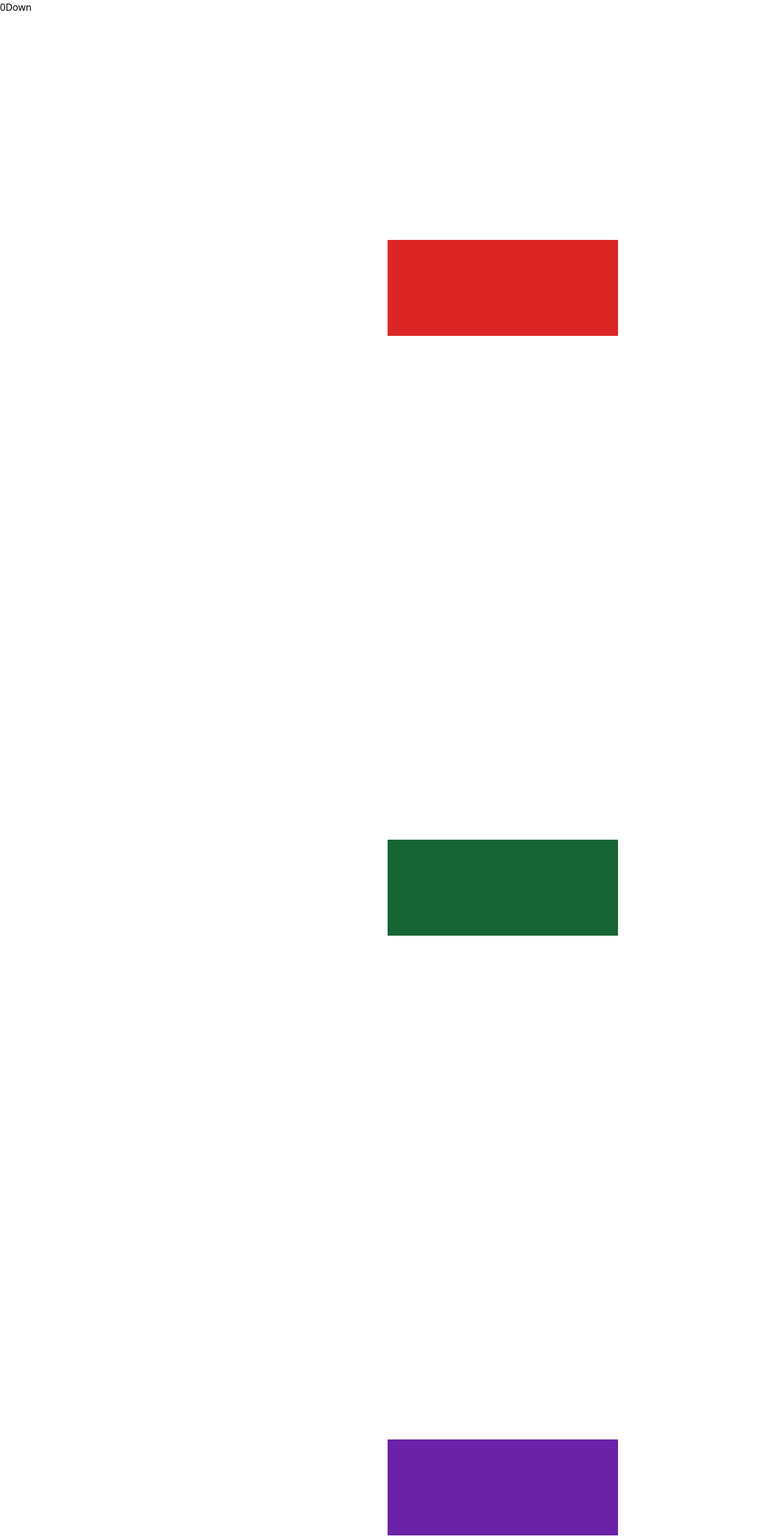
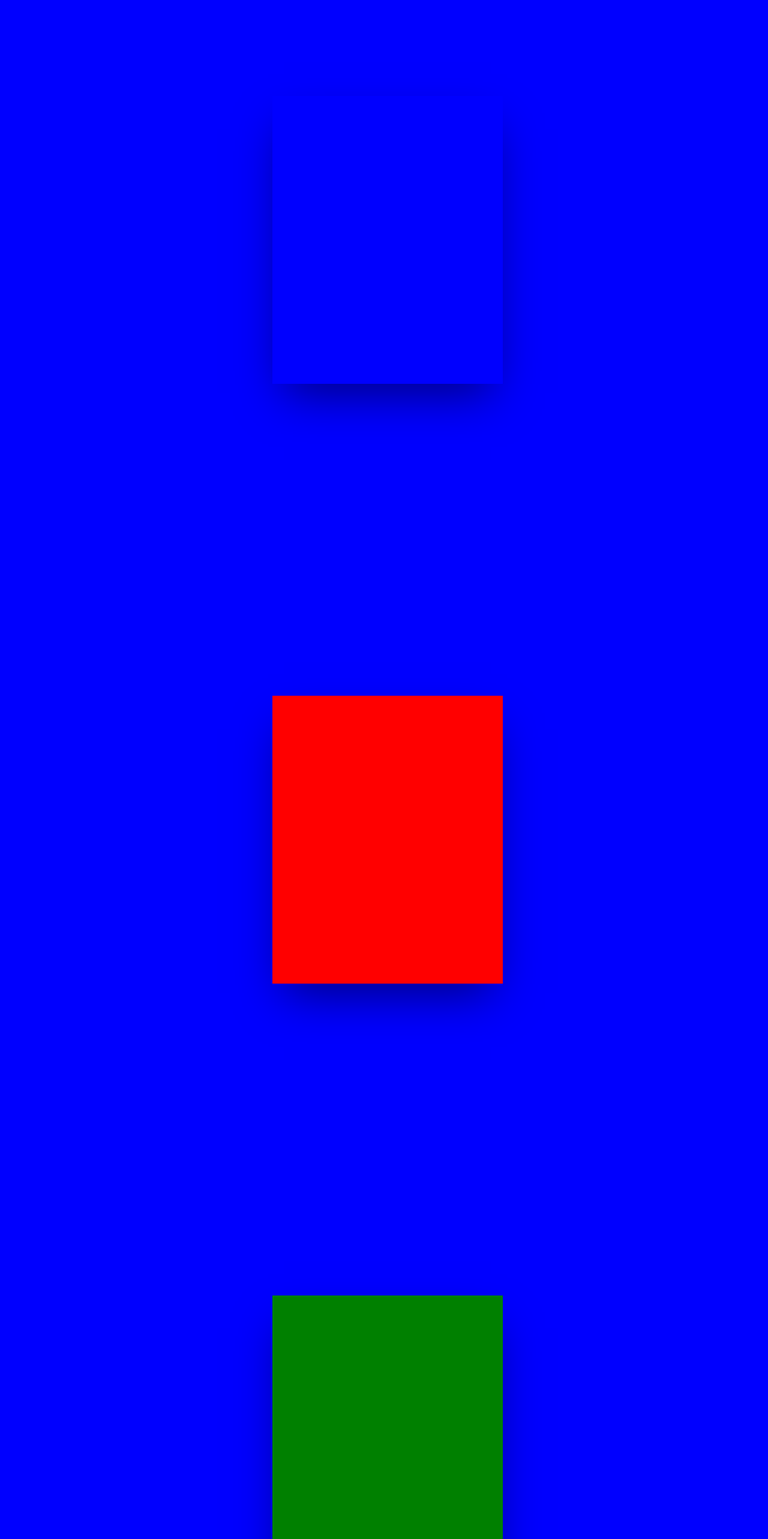
Before and after one commit to Taiyo10/Backstage_talks_frontend_recreation, a React (Create React App) app: page / in a window 1280 px wide. Shown: the top 2566 px of the page at 60% size. Built offline with nearby package versions, Linux system fonts and the light colour scheme.

Commit message:
Fixed scrolling functionallity, added colour colour matching background

```diff
--- a/public/index.html
+++ b/public/index.html
@@ -2,31 +2,9 @@
 <html lang="en">
   <head>
     <meta charset="utf-8" />
-    <link rel="icon" href="%PUBLIC_URL%/favicon.ico" />
-    <meta name="viewport" content="width=device-width, initial-scale=1" />
-    <meta name="theme-color" content="#000000" />
-    <meta
-      name="description"
-      content="Web site created using create-react-app"
-    />
-    <link rel="apple-touch-icon" href="%PUBLIC_URL%/logo192.png" />
-    <!--
-      manifest.json provides metadata used when your web app is installed on a
-      user's mobile device or desktop. See https://developers.google.com/web/fundamentals/web-app-manifest/
-    -->
-    <link rel="manifest" href="%PUBLIC_URL%/manifest.json" />
-    <!--
-      Notice the use of %PUBLIC_URL% in the tags above.
-      It will be replaced with the URL of the `public` folder during the build.
-      Only files inside the `public` folder can be referenced from the HTML.
-
-      Unlike "/favicon.ico" or "favicon.ico", "%PUBLIC_URL%/favicon.ico" will
-      work correctly both with client-side routing and a non-root public URL.
-      Learn how to configure a non-root public URL by running `npm run build`.
-    -->
-    <title>React App</title>
+    <title>BackStageTalks Recreation</title>
   </head>
-  <body>
+  <body class="transition duration-2000">
     <noscript>You need to enable JavaScript to run this app.</noscript>
     <div id="root"></div>
     <!--
--- a/src/App.jsx
+++ b/src/App.jsx
@@ -1,16 +1,16 @@
-import react, { useEffect, useState } from 'react';
+import react, { useEffect, useState, useRef } from 'react';
 
 function App() {
 
   const [Y, setY] = useState(0);
-  const [cooldown, setCooldown] = useState(false);
+  const cooldownRef = useRef(false);
 
   useEffect(() => {
     let timeout;
     function handleWheel(event) {
-      if (cooldown) return;
+      if (cooldownRef.current) return;
 
-      setY(prevY => {
+      setY((prevY) => {
         if (event.deltaY > 0) {
           // Scrolling down
           return prevY - 1;
@@ -19,9 +19,9 @@ function App() {
           return prevY + 1;
         }
       });
-      setCooldown(true);
+      cooldownRef.current = true;
       timeout = setTimeout(() => {
-        setCooldown(false);
+        cooldownRef.current = false;
       }, 1000);
     };
 
@@ -32,16 +32,16 @@ function App() {
       window.removeEventListener("wheel", handleWheel);
       clearTimeout(timeout);
     }
-  }, [Y,cooldown]);
+  }, []);
 
+  let colours = ["blue", "red", "green", "purple"];
+  document.body.style.backgroundColor = colours[Y];
   return (
-    <div className="App">
-      <button onClick={() => setY(prevY => prevY + 1)}>{Y}</button>
-      <button onClick={() => setY(prevY => prevY - 1)}>Down</button>
-      <div id="numba1" class="bg-black w-[30vw] h-[20vh] absolute top-[50vh] left-[50vw] transition duration-1000" style={{transform: `translate3d(6px, ${-1000 - Y * 1000}px, 35px)`}}></div>
-      <div id="numba2" class="bg-red-600 w-[30vw] h-[20vh] absolute top-[50vh] left-[50vw] transition duration-1000" style={{transform: `translate3d(6px, ${0 - Y * 1000}px, 35px)`}}></div>
-      <div id="numba3" class="bg-green-800 w-[30vw] h-[20vh] absolute top-[50vh] left-[50vw] transition duration-1000" style={{transform: `translate3d(6px, ${1000 - Y * 1000}px, 35px)`}}></div>
-      <div id="numba4" class="bg-purple-800 w-[30vw] h-[20vh] absolute top-[50vh] left-[50vw] transition duration-1000" style={{transform: `translate3d(6px, ${2000 - Y * 1000}px, 35px)`}}></div>
+    <div style={{backgroundColor: colours[Y]}} class='transition-colors duration-1000 h-screen'>
+      <div id="numba1" class='shadow-[0_35px_75px_-20px_rgba(0,0,0,0.50)] w-[30vw] h-[60vh] absolute top-[20vh] left-[35vw] transition duration-1000' style={{transform: `translate3d(6px, ${0 - Y * 1000}px, 35px)`, backgroundColor: colours[0]}}></div>
+      <div id="numba2" class='shadow-[0_35px_75px_-20px_rgba(0,0,0,0.50)] w-[30vw] h-[60vh] absolute top-[20vh] left-[35vw] transition duration-1000' style={{transform: `translate3d(6px, ${1000 - Y * 1000}px, 35px)`, backgroundColor: colours[1]}}></div>
+      <div id="numba3" class='shadow-[0_35px_75px_-20px_rgba(0,0,0,0.50)] w-[30vw] h-[60vh] absolute top-[20vh] left-[35vw] transition duration-1000' style={{transform: `translate3d(6px, ${2000 - Y * 1000}px, 35px)`, backgroundColor: colours[2]}}></div>
+      <div id="numba4" class='shadow-[0_35px_75px_-20px_rgba(0,0,0,0.50)] w-[30vw] h-[60vh] absolute top-[20vh] left-[35vw] transition duration-1000' style={{transform: `translate3d(6px, ${3000 - Y * 1000}px, 35px)`, backgroundColor: colours[3]}}></div>
     </div>
   );
 }
```
Also changed, not shown: public/logo192.png (deleted), public/logo512.png (deleted), public/manifest.json (deleted), public/robots.txt (deleted).
